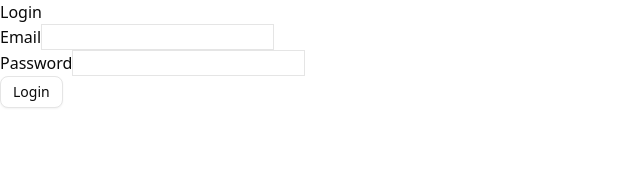
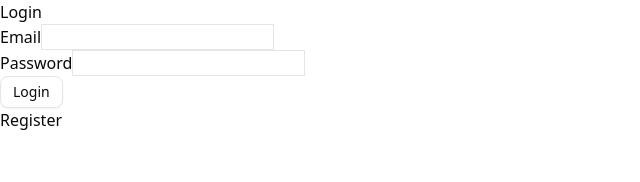
Before and after one commit to khh-Niloy/ph-projects, a Next.js app in the folder madchef-a11-next.js/: page /login in a window 1280 px wide. Shown: the top 182 px of the page, without its empty margins (0-640 px from the left). Built offline with nearby package versions, Linux system fonts and the light colour scheme; no server answers.

Commit message:
firebase integrated

```diff
--- a/madchef-a11-next.js/app/layout.js
+++ b/madchef-a11-next.js/app/layout.js
@@ -1,5 +1,7 @@
 import { Geist, Geist_Mono } from "next/font/google";
 import "./globals.css";
+import { Toaster } from "react-hot-toast";
+import AuthContextProvider from "@/context/AuthContextProvider";
 
 const geistSans = Geist({
   variable: "--font-geist-sans",
@@ -22,7 +24,8 @@ export default function RootLayout({ children }) {
       <body
         className={`${geistSans.variable} ${geistMono.variable} antialiased`}
       >
-        {children}
+        <AuthContextProvider>{children}</AuthContextProvider>
+        <Toaster position="top-center" reverseOrder={false} />
       </body>
     </html>
   );
--- a/madchef-a11-next.js/app/login/page.jsx
+++ b/madchef-a11-next.js/app/login/page.jsx
@@ -1,19 +1,46 @@
+"use client";
+
 import { Button } from "@/components/ui/button";
-import React from "react";
+import { AuthContext } from "@/context/AuthContextProvider";
+import Link from "next/link";
+import { useRouter } from "next/navigation";
+import React, { useContext } from "react";
+import { useForm } from "react-hook-form";
 
 const Login = () => {
+  const { register, handleSubmit } = useForm();
+  const { signInUser } = useContext(AuthContext);
+  const navigate = useRouter();
+
+  async function onSubmit({ email, password }) {
+    try {
+      await signInUser(email, password);
+      navigate.push("/");
+    } catch (error) {
+      console.log(error);
+    }
+  }
+
   return (
     <div>
       Login
-      <form>
+      <form onSubmit={handleSubmit(onSubmit)}>
         <label htmlFor="">Email</label>
-        <input className="border" type="text" />
+        <input {...register("email")} className="border" type="text" />
         <br />
         <label htmlFor="">Password</label>
-        <input className="border" type="password" /> <br />
+        <input
+          {...register("password")}
+          className="border"
+          type="password"
+        />{" "}
+        <br />
         <Button variant="outline" size="sm" className=" cursor-pointer">
           Login
         </Button>
+        <Link href={"/register"}>
+          <h1>Register</h1>
+        </Link>
       </form>
     </div>
   );
--- a/madchef-a11-next.js/app/register/page.jsx
+++ b/madchef-a11-next.js/app/register/page.jsx
@@ -1,9 +1,12 @@
 "use client";
 
 import { Button } from "@/components/ui/button";
+import { AuthContext } from "@/context/AuthContextProvider";
 import axios from "axios";
-import React from "react";
+import { useRouter } from "next/navigation";
+import React, { useContext } from "react";
 import { useForm } from "react-hook-form";
+import toast from "react-hot-toast";
 
 const Register = () => {
   const {
@@ -12,13 +15,22 @@ const Register = () => {
     formState: { errors },
   } = useForm();
 
+  const { createUser } = useContext(AuthContext);
+  const navigate = useRouter();
+
   async function onSubmit(data) {
     try {
+      const { password, ...others } = data;
+      await createUser(data.email, password);
       const res = await axios.post("/api/user-register", {
-        ...data,
+        ...others,
         role: "user",
       });
-      console.log(res.data);
+      // console.log(res);
+      if (res.data.insertedId) {
+        toast.success("Created your account!");
+        navigate.push("/");
+      }
     } catch (error) {
       console.log(error);
     }
@@ -38,7 +50,12 @@ const Register = () => {
         <input {...register("photo")} className="border" type="text" />
         <br />
         <label htmlFor="">Password</label>
-        <input className="border" type="password" /> <br />
+        <input
+          {...register("password")}
+          className="border"
+          type="password"
+        />{" "}
+        <br />
         <Button variant="outline" size="sm" className=" cursor-pointer">
           Register
         </Button>
--- a/madchef-a11-next.js/components/Navbar.jsx
+++ b/madchef-a11-next.js/components/Navbar.jsx
@@ -1,19 +1,16 @@
 "use client";
 
-import React from "react";
+import React, { useContext } from "react";
 import {
   NavigationMenu,
-  NavigationMenuContent,
-  NavigationMenuIndicator,
   NavigationMenuItem,
-  NavigationMenuLink,
   NavigationMenuList,
-  NavigationMenuTrigger,
-  NavigationMenuViewport,
 } from "@/components/ui/navigation-menu";
 import Link from "next/link";
 import { Button } from "@/components/ui/button";
 import { Avatar, AvatarFallback, AvatarImage } from "@/components/ui/avatar";
+import { AuthContext } from "@/context/AuthContextProvider";
+import { useRouter } from "next/navigation";
 
 const navLinks = [
   { label: "Home", link: "/" },
@@ -24,6 +21,36 @@ const navLinks = [
 ];
 
 const Navbar = () => {
+  const { signOutUser, user } = useContext(AuthContext);
+  // console.log(user);
+  const navigate = useRouter();
+
+  async function handleSignOut() {
+    await signOutUser();
+    navigate.push("/login");
+  }
+
+  const authButton = user ? (
+    <Button
+      variant="outline"
+      size="sm"
+      className="text-[#E8252E] cursor-pointer"
+      onClick={handleSignOut}
+    >
+      Logout
+    </Button>
+  ) : (
+    <Link href={"/login"}>
+      <Button
+        variant="outline"
+        size="sm"
+        className="text-[#E8252E] cursor-pointer"
+      >
+        Login
+      </Button>
+    </Link>
+  );
+
   return (
     <div className="flex items-center justify-between bg-[#E8252E] text-white px-8 py-2 fixed w-full">
       <div>Logo:Madchef</div>
@@ -41,15 +68,7 @@ const Navbar = () => {
         </NavigationMenu>
       </div>
       <div className="flex gap-3">
-        <Link href={"/login"}>
-          <Button
-            variant="outline"
-            size="sm"
-            className="text-[#E8252E] cursor-pointer"
-          >
-            Login
-          </Button>
-        </Link>
+        {authButton}
         <Avatar>
           <AvatarImage src="https://github.com/shadcn.png" />
           <AvatarFallback>CN</AvatarFallback>
--- /dev/null
+++ b/madchef-a11-next.js/context/AuthContextProvider.jsx
@@ -0,0 +1,47 @@
+"use client";
+
+import { auth } from "@/firebase/firebase";
+import {
+  createUserWithEmailAndPassword,
+  onAuthStateChanged,
+  signInWithEmailAndPassword,
+  signOut,
+} from "firebase/auth";
+import React, { useEffect, useState } from "react";
+export const AuthContext = React.createContext();
+
+const AuthContextProvider = ({ children }) => {
+  const [user, setUser] = useState(null);
+
+  function createUser(email, password) {
+    return createUserWithEmailAndPassword(auth, email, password);
+  }
+
+  function signInUser(email, password) {
+    return signInWithEmailAndPassword(auth, email, password);
+  }
+
+  function signOutUser() {
+    return signOut(auth);
+  }
+
+  useEffect(() => {
+    const unsubscribe = onAuthStateChanged(auth, (currentUser) => {
+      setUser(currentUser);
+    });
+
+    return () => unsubscribe;
+  }, []);
+
+  const authObj = {
+    createUser,
+    signInUser,
+    signOutUser,
+    user
+  };
+
+  return (
+    <AuthContext.Provider value={authObj}>{children}</AuthContext.Provider>
+  );
+};
+export default AuthContextProvider;
--- a/madchef-a11-next.js/firebase/firebase.js
+++ b/madchef-a11-next.js/firebase/firebase.js
@@ -0,0 +1,14 @@
+import { initializeApp } from "firebase/app";
+import { getAuth } from "firebase/auth";
+
+const firebaseConfig = {
+  apiKey: "AIzaSyA2Wdv6IObi_RPdW70RFAG0fdQ3C91jNAs",
+  authDomain: "madchef-next-js.firebaseapp.com",
+  projectId: "madchef-next-js",
+  storageBucket: "madchef-next-js.firebasestorage.app",
+  messagingSenderId: "309299924587",
+  appId: "1:309299924587:web:6250bf073436df3ff96b2e",
+};
+
+const app = initializeApp(firebaseConfig);
+export const auth = getAuth(app);
--- a/madchef-a11-next.js/package.json
+++ b/madchef-a11-next.js/package.json
@@ -15,12 +15,14 @@
     "axios": "^1.8.4",
     "class-variance-authority": "^0.7.1",
     "clsx": "^2.1.1",
+    "firebase": "^11.6.0",
     "lucide-react": "^0.491.0",
     "mongodb": "^6.15.0",
     "next": "15.3.1",
     "react": "^19.0.0",
     "react-dom": "^19.0.0",
     "react-hook-form": "^7.55.0",
+    "react-hot-toast": "^2.5.2",
     "tailwind-merge": "^3.2.0",
     "tw-animate-css": "^1.2.5"
   },
```
Also changed, not shown: 1 other file (tests, documents, lock files or other folders).
